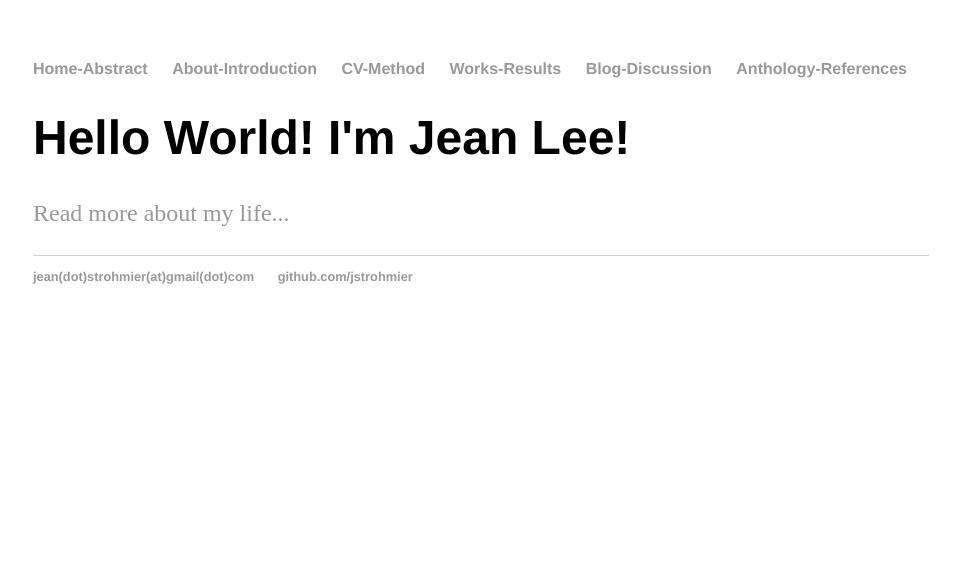
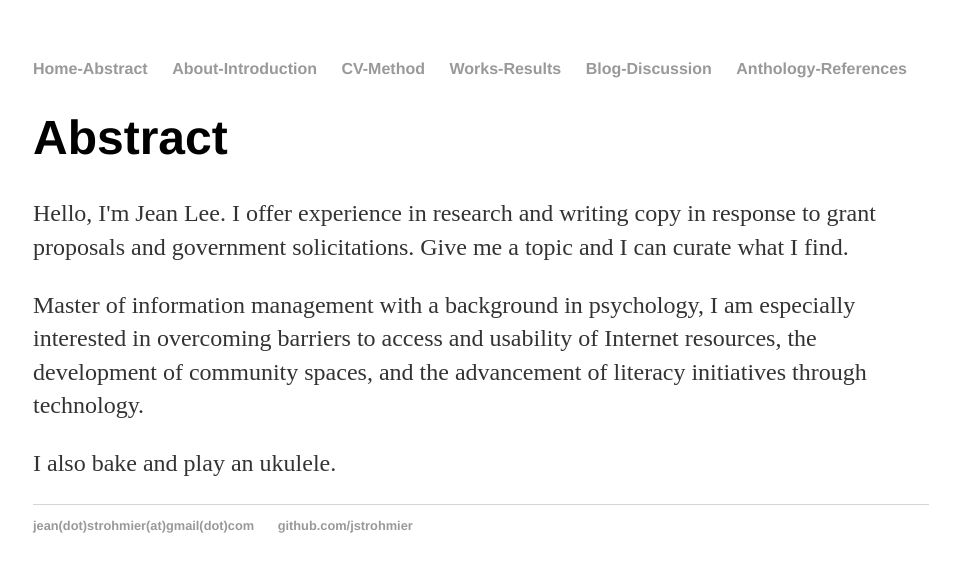
Before and after one commit to JStrohmier/jstrohmier.github.io, a Jekyll site: the page built from index.html, in a window 1280 px wide. Shown: the top 572 px of the page, without its empty margins (159-1119 px from the left). Built offline with Jekyll 4.4.1, drawn with Linux system fonts in a browser that asks for light colours.

Commit message:
Update home

```diff
--- a/index.html
+++ b/index.html
@@ -1,8 +1,10 @@
 ---
 layout: default
-title: Jean Lee
+title: Jean Lee | Research + Write + Bake | Baltimore
 ---
 <div class="blurb">
-	<h1>Hello World! I'm Jean Lee!</h1>
-	<p><a href="/about">Read more about my life...</a></p>
+	<h1>Abstract</h1>
+	<p>Hello, I'm Jean Lee. I offer experience in research and writing copy in response to grant proposals and government solicitations. Give me a topic and I can curate what I find.</p>
+    <p>Master of information management with a background in psychology, I am especially interested in overcoming barriers to access and usability of Internet resources, the development of community spaces, and the advancement of literacy initiatives through technology.</p>
+    <p>I also bake and play an ukulele.</p>
 </div><!-- /.blurb -->
```
